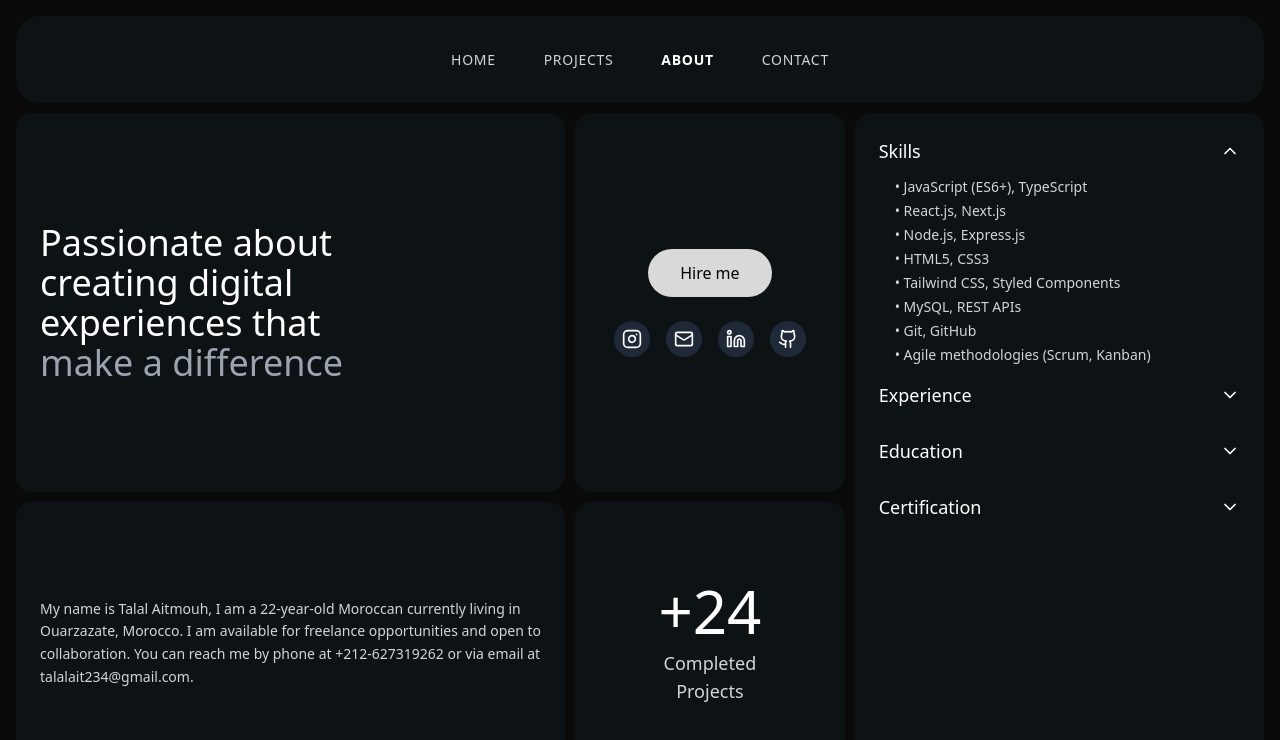
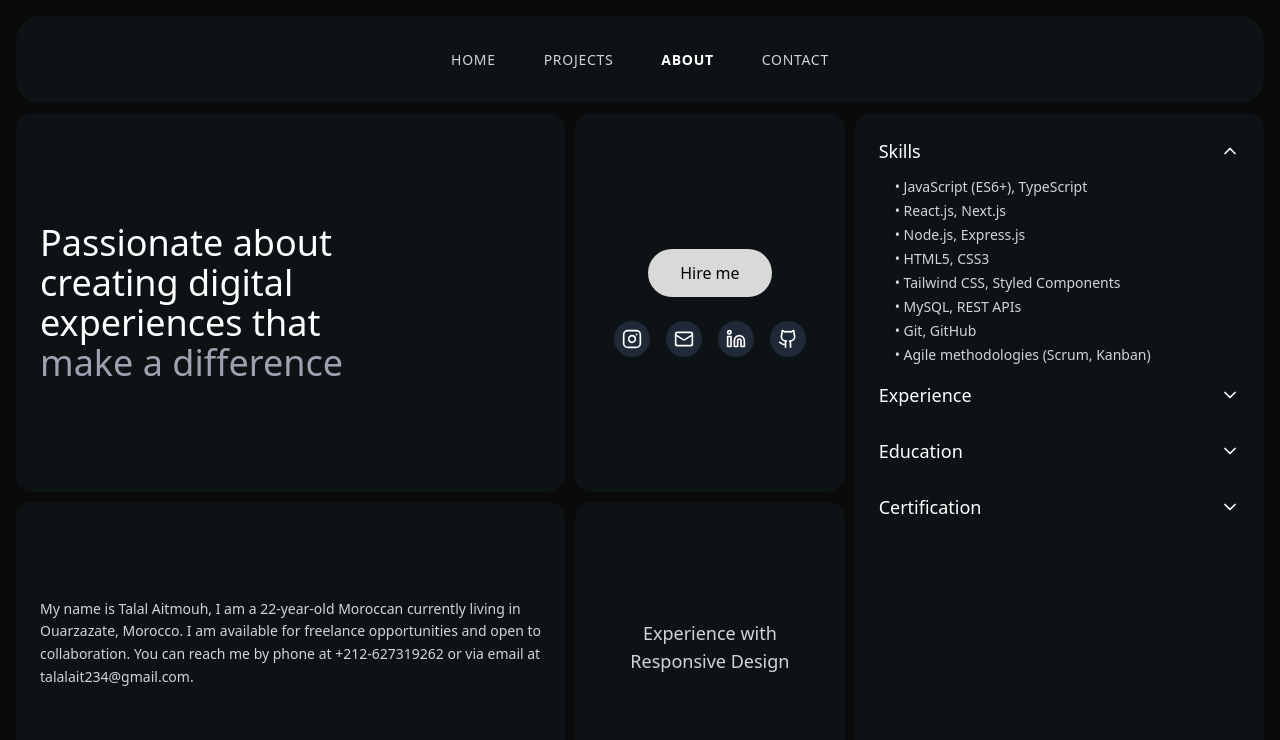
Before and after one commit to Talal-Aitmouh/New-Port, a React (Vite) app: page /about in a window 1280 px wide. Shown: the top 740 px of the page. Built offline with nearby package versions, Linux system fonts and the light colour scheme; a web font is replaced by a local one.

Commit message:
minores changes

```diff
--- a/src/Components/About.jsx
+++ b/src/Components/About.jsx
@@ -1,7 +1,7 @@
 "use client"
 import { ChevronDown, Mail, Github, Linkedin, Instagram } from "lucide-react"
 import { motion } from "framer-motion"
-import { useState } from "react"
+import { useState, useEffect } from "react"
 import Navbar from "./Navbart"
 
 export default function About() {
@@ -9,6 +9,30 @@ export default function About() {
   const [experienceOpen, setExperienceOpen] = useState(false)
   const [educationOpen, setEducationOpen] = useState(false)
   const [certificationOpen, setCertificationOpen] = useState(false)
+
+  const achievements = [
+    { number: "+24", text: "Completed Projects" },
+
+
+
+    { number: "∞", text: "Passion for Learning" },
+    { text: "Experience with Responsive Design" },
+    { number: "3", text: "Years Experience" },
+  { text: "Strong UI/UX Design Skills" },
+  { number: "90%", text: "Positive Client Feedback" },
+  { text: "Interactive & Engaging Interfaces" },
+  { number: "4", text: "Team Projects" },
+  { text: "Focus on Accessibility & Inclusivity" },
+  ]
+
+  const [currentIndex, setCurrentIndex] = useState(0)
+
+  useEffect(() => {
+    const interval = setInterval(() => {
+      setCurrentIndex((prevIndex) => (prevIndex + 1) % achievements.length)
+    }, 2000) // ⏱️ change every 1 second
+    return () => clearInterval(interval)
+  }, [achievements.length])
 
   return (
     <div className="min-h-screen bg-[#0A0A0A] text-white relative overflow-hidden">
@@ -219,16 +243,16 @@ export default function About() {
           className="col-start-5 col-end-7 row-start-6 row-end-9 flex flex-col items-center justify-center bg-[#0D1215] rounded-2xl p-6"
         >
           <motion.div
-            initial={{ scale: 0 }}
-            animate={{ scale: 1 }}
-            transition={{ duration: 0.8, delay: 0.6, type: "spring", stiffness: 200 }}
+            key={currentIndex} // 🔑 important so framer detects change
+            initial={{ opacity: 0, y: 20 }}
+            animate={{ opacity: 1, y: 0 }}
+            exit={{ opacity: 0, y: -20 }}
+            transition={{ duration: 0.5 }}
             className="text-center"
           >
-            <div className="text-6xl font-light mb-2">+24</div>
+            <div className="text-6xl font-light mb-2">{achievements[currentIndex].number}</div>
             <div className="text-lg text-gray-300">
-              Completed
-              <br />
-              Projects
+              {achievements[currentIndex].text}
             </div>
           </motion.div>
         </motion.div>
```
